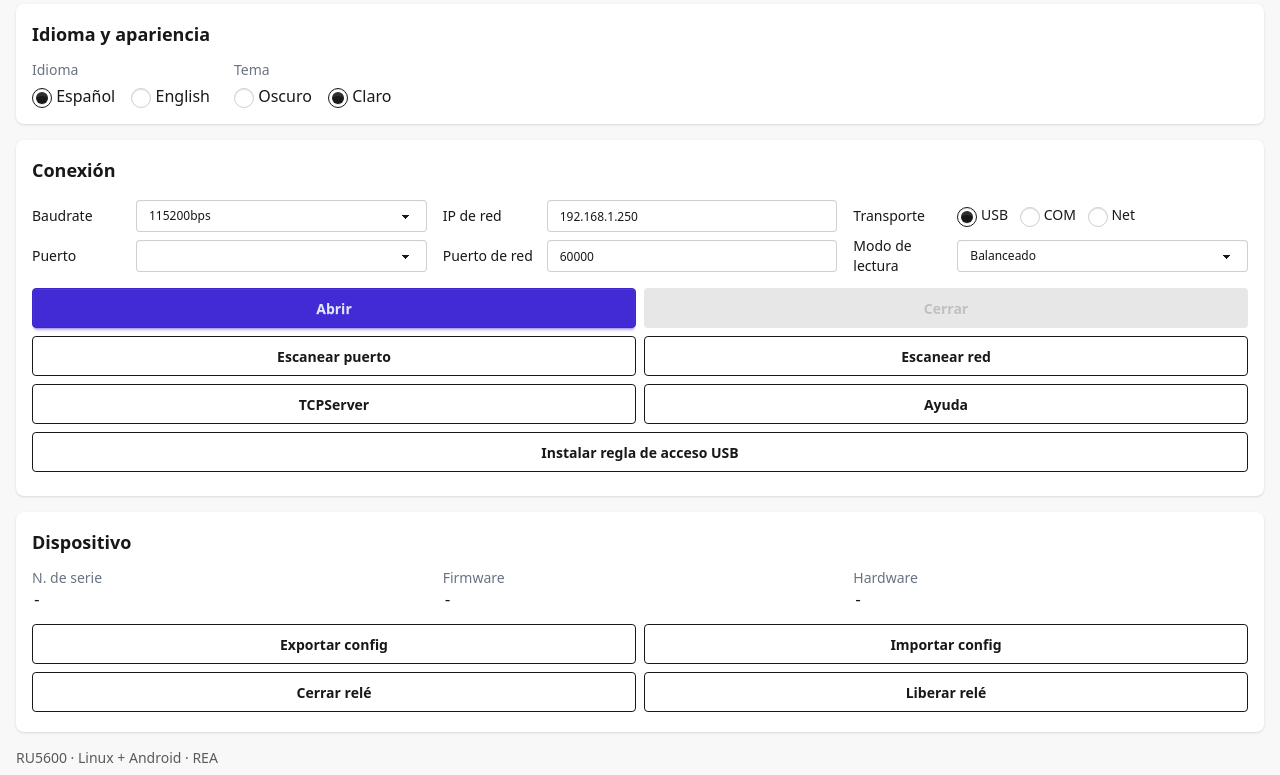
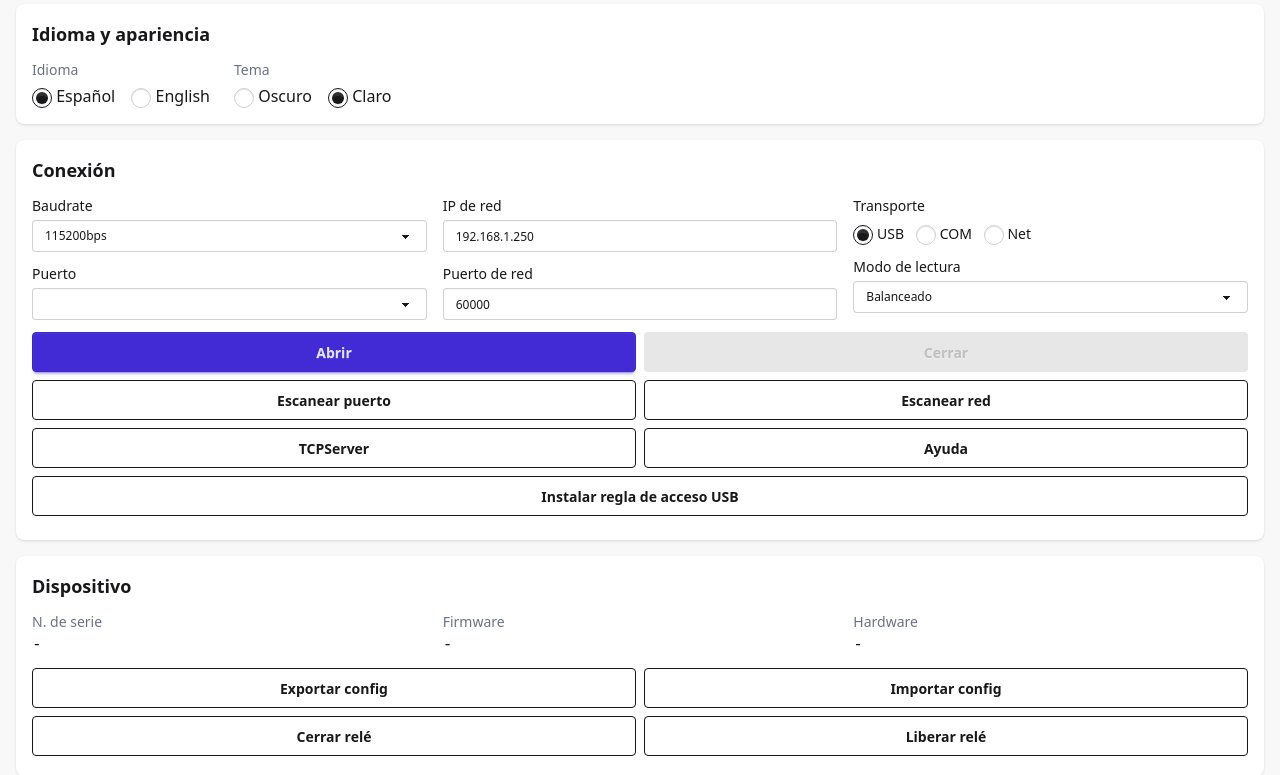
Before and after one commit to Jeanjo1310/RU5600-usb-app, a Flask app: page / in a window 1280 px wide. Shown: the part 132-907 px from the top of the page. Run offline with Flask 3, Linux system fonts and the light colour scheme; lists and menus that the app fills with data are empty; style sheets or scripts are compiled from the project's sources.

Commit message:
feat(web): labels arriba de los inputs en Conexion

```diff
--- a/web/templates/conexion.html
+++ b/web/templates/conexion.html
@@ -15,17 +15,17 @@
 <div class="card bg-base-100 shadow-sm p-4 mb-4">
   <h2 class="text-lg font-semibold mb-3">Conexión</h2>
   <div class="grid grid-cols-1 md:grid-cols-3 gap-4 mb-3 items-start">
-    <div>
-      <div class="flex items-center gap-2 h-10"><span class="text-sm w-24 shrink-0">Baudrate</span><select id="baud" class="select select-bordered select-sm flex-1"><option>9600bps</option><option>19200bps</option><option>38400bps</option><option>57600bps</option><option selected>115200bps</option><option>230400bps</option></select></div>
-      <div class="flex items-center gap-2 h-10"><span class="text-sm w-24 shrink-0">Puerto</span><select id="dev" class="select select-bordered select-sm flex-1"></select></div>
+    <div class="space-y-3">
+      <div><div class="text-sm mb-1">Baudrate</div><select id="baud" class="select select-bordered select-sm w-full"><option>9600bps</option><option>19200bps</option><option>38400bps</option><option>57600bps</option><option selected>115200bps</option><option>230400bps</option></select></div>
+      <div><div class="text-sm mb-1">Puerto</div><select id="dev" class="select select-bordered select-sm w-full"></select></div>
     </div>
-    <div>
-      <div class="flex items-center gap-2 h-10"><span class="text-sm w-24 shrink-0">IP de red</span><input id="ip" value="192.168.1.250" class="input input-bordered input-sm flex-1"></div>
-      <div class="flex items-center gap-2 h-10"><span class="text-sm w-24 shrink-0">Puerto de red</span><input id="port" value="60000" class="input input-bordered input-sm flex-1"></div>
+    <div class="space-y-3">
+      <div><div class="text-sm mb-1">IP de red</div><input id="ip" value="192.168.1.250" class="input input-bordered input-sm w-full"></div>
+      <div><div class="text-sm mb-1">Puerto de red</div><input id="port" value="60000" class="input input-bordered input-sm w-full"></div>
     </div>
-    <div>
-      <div class="flex items-center gap-2 h-10"><span class="text-sm w-24 shrink-0">Transporte</span><span class="flex gap-3"><label class="text-sm"><input type="radio" class="radio radio-sm" name="t" value="usb" checked> USB</label><label class="text-sm"><input type="radio" class="radio radio-sm" name="t" value="com"> COM</label><label class="text-sm"><input type="radio" class="radio radio-sm" name="t" value="net"> Net</label></span></div>
-      <div class="flex items-center gap-2 h-10"><span class="text-sm w-24 shrink-0">Modo de lectura</span><select id="mode" class="select select-bordered select-sm flex-1"><option value="burst">Ráfaga (rápido)</option><option value="balanced" selected>Balanceado</option><option value="reliable">Confiable</option></select></div>
+    <div class="space-y-3">
+      <div><div class="text-sm mb-1">Transporte</div><div class="flex gap-3 pt-1"><label class="text-sm"><input type="radio" class="radio radio-sm" name="t" value="usb" checked> USB</label><label class="text-sm"><input type="radio" class="radio radio-sm" name="t" value="com"> COM</label><label class="text-sm"><input type="radio" class="radio radio-sm" name="t" value="net"> Net</label></div></div>
+      <div><div class="text-sm mb-1">Modo de lectura</div><select id="mode" class="select select-bordered select-sm w-full"><option value="burst">Ráfaga (rápido)</option><option value="balanced" selected>Balanceado</option><option value="reliable">Confiable</option></select></div>
     </div>
   </div>
   <div class="grid grid-cols-2 gap-2">
```
